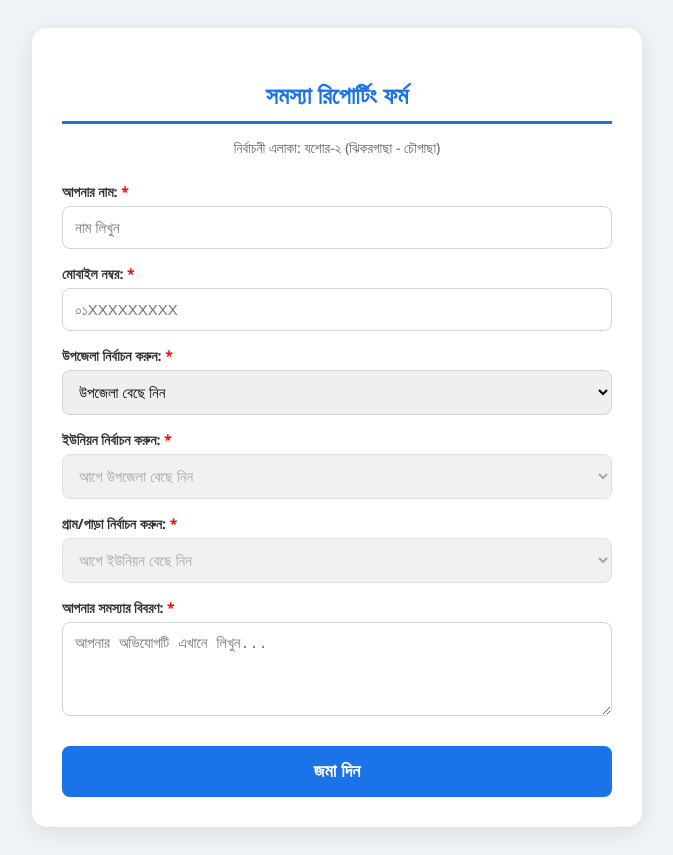
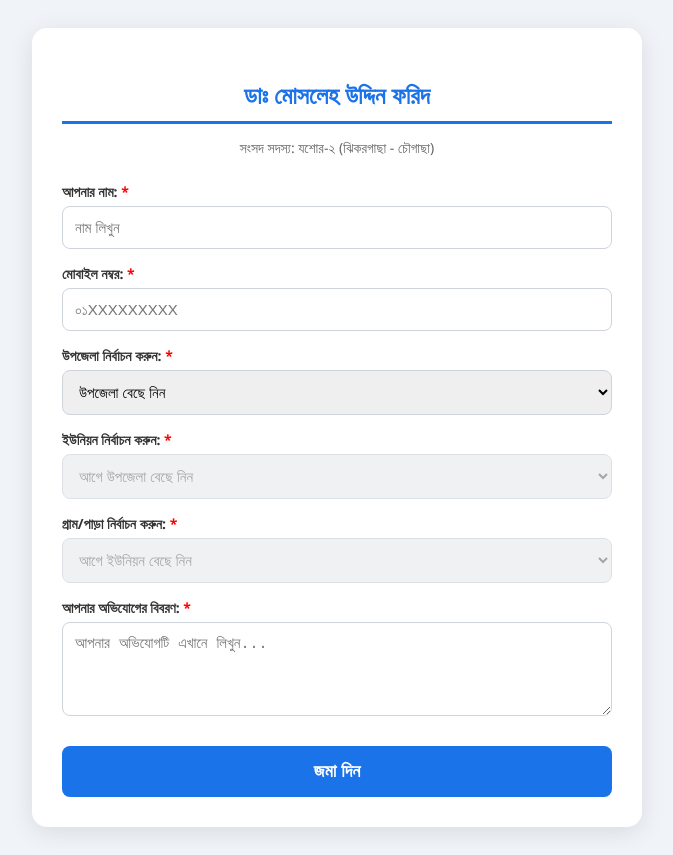
Before and after one commit to Zubayer-Hussain/Amar_Jashore-02, a plain HTML site: page index.html in a window 1280 px wide. Shown: the whole page, without its empty margins (303-976 px from the left). Drawn offline with Linux system fonts and the light colour scheme.

Commit message:
Update index.html
Title edit

```diff
--- a/index.html
+++ b/index.html
@@ -3,7 +3,7 @@
 <head>
     <meta charset="UTF-8">
     <meta name="viewport" content="width=device-width, initial-scale=1.0">
-    <title>অভিযোগ কেন্দ্র - যশোর-২</title>
+    <title>ডাঃ মোসলেহ উদ্দিন ফরিদ</title>
     <style>
         body { font-family: 'Segoe UI', Tahoma, sans-serif; background-color: #f0f4f8; padding: 20px; color: #333; }
         .form-card { background: white; max-width: 550px; margin: 0 auto; padding: 30px; border-radius: 15px; box-shadow: 0 5px 25px rgba(0,0,0,0.1); }
@@ -20,8 +20,8 @@
 <body>
 
 <div class="form-card">
-    <h2>সমস্যা রিপোর্টিং ফর্ম</h2>
-    <p class="subtitle">নির্বাচনী এলাকা: যশোর-২ (ঝিকরগাছা - চৌগাছা)</p>
+    <h2>ডাঃ মোসলেহ উদ্দিন ফরিদ</h2>
+    <p class="subtitle">সংসদ সদস্য: যশোর-২ (ঝিকরগাছা - চৌগাছা)</p>
 
     <form action="https://docs.google.com/forms/d/e/1FAIpQLScEPxJNZ7P6fdAyBpfu38Q3g1xMBXC-cseeD87Zbi81v-zBKg/formResponse">
 
@@ -46,7 +46,7 @@
             <option value="">আগে ইউনিয়ন বেছে নিন</option>
         </select>
 
-        <label>আপনার সমস্যার বিবরণ: <span>*</span></label>
+        <label>আপনার অভিযোগের বিবরণ: <span>*</span></label>
         <textarea name="entry.998386608" rows="4" placeholder="আপনার অভিযোগটি এখানে লিখুন..." required></textarea>
 
         <button type="submit">জমা দিন</button>
```
